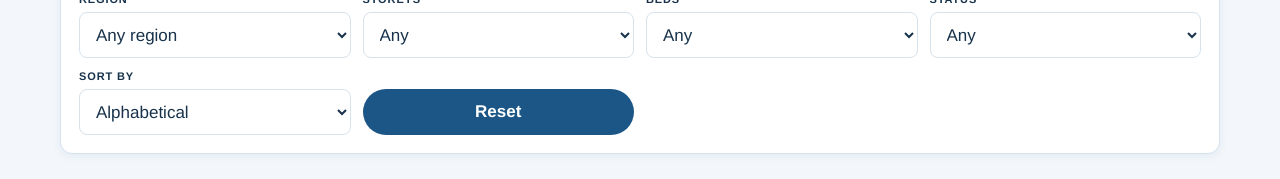
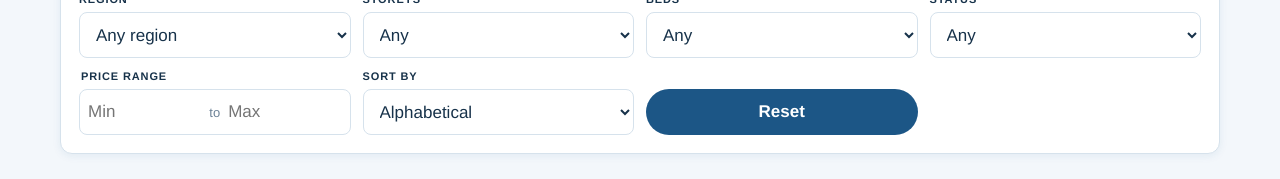
Before and after one commit to aditya-majhi/PropertiesList, a React (Vite) app: page / in a window 1280 px wide. Shown: the part 269-448 px from the top of the page. Built offline with nearby package versions, Linux system fonts and the light colour scheme; grey boxes are pictures that could not be loaded.

Commit message:
Added price range filter

```diff
--- a/src/App.css
+++ b/src/App.css
@@ -24,7 +24,7 @@
   box-shadow: var(--shadow-sm);
   padding: 18px;
   display: grid;
-  grid-template-columns: auto minmax(250px, 1.2fr) repeat(5, minmax(120px, 0.6fr)) auto;
+  grid-template-columns: auto minmax(250px, 1.2fr) repeat(6, minmax(120px, 0.6fr)) auto;
   gap: 12px;
   align-items: end;
 }
@@ -63,7 +63,8 @@
 }
 
 .search-field,
-.select-field {
+.select-field,
+.price-range-field {
   min-width: 0;
 }
 
@@ -157,6 +158,40 @@
   background: var(--white);
   font-family: Helvetica, "Helvetica Neue", Arial, sans-serif;
   outline: 0;
+}
+
+.price-range-field {
+  margin: 0;
+  padding: 0;
+  border: 0;
+}
+
+.price-range-inputs {
+  display: grid;
+  grid-template-columns: minmax(0, 1fr) auto minmax(0, 1fr);
+  align-items: center;
+  min-height: 46px;
+  border: 1px solid var(--line);
+  border-radius: var(--radius-sm);
+  background: var(--white);
+  color: #6d8297;
+  font-size: 13px;
+}
+
+.price-range-inputs input {
+  width: 100%;
+  min-width: 0;
+  border: 0;
+  outline: 0;
+  background: transparent;
+  padding: 0 8px;
+  color: var(--text-strong);
+  font: 17px/1 Helvetica, "Helvetica Neue", Arial, sans-serif;
+}
+
+.price-range-inputs input::-webkit-inner-spin-button,
+.price-range-inputs input::-webkit-outer-spin-button {
+  margin: 0;
 }
 
 .clear-button {
--- a/src/App.tsx
+++ b/src/App.tsx
@@ -135,6 +135,8 @@ function App() {
   const [storeyFilter, setStoreyFilter] = useState("Any");
   const [bedsFilter, setBedsFilter] = useState("Any");
   const [statusFilter, setStatusFilter] = useState("Any");
+  const [minimumPrice, setMinimumPrice] = useState("");
+  const [maximumPrice, setMaximumPrice] = useState("");
   const [sortBy, setSortBy] = useState<SortType>("alphabetical");
 
   const [agentModalProperty, setAgentModalProperty] =
@@ -166,6 +168,8 @@ function App() {
     bedsFilter,
     locationMode,
     locationQuery,
+    maximumPrice,
+    minimumPrice,
     sortBy,
     statusFilter,
     storeyFilter,
@@ -179,6 +183,8 @@ function App() {
 
   const filteredProperties = useMemo(() => {
     const normalizedQuery = locationQuery.trim().toLowerCase();
+    const minimumPriceValue = toNumber(minimumPrice);
+    const maximumPriceValue = toNumber(maximumPrice);
 
     const filtered = properties.filter(item => {
       const locationTarget =
@@ -195,9 +201,19 @@ function App() {
       const statusMatch =
         statusFilter === "Any" ||
         item.Status.toLowerCase() === statusFilter.toLowerCase();
+      const minimumPriceMatch =
+        minimumPrice === "" || item.TotalPrice >= minimumPriceValue;
+      const maximumPriceMatch =
+        maximumPrice === "" || item.TotalPrice <= maximumPriceValue;
 
       return (
-        locationMatch && areaMatch && storeyMatch && bedsMatch && statusMatch
+        locationMatch &&
+        areaMatch &&
+        storeyMatch &&
+        bedsMatch &&
+        statusMatch &&
+        minimumPriceMatch &&
+        maximumPriceMatch
       );
     });
 
@@ -214,6 +230,8 @@ function App() {
     bedsFilter,
     locationMode,
     locationQuery,
+    maximumPrice,
+    minimumPrice,
     properties,
     sortBy,
     statusFilter,
@@ -273,6 +291,8 @@ function App() {
     setStoreyFilter("Any");
     setBedsFilter("Any");
     setStatusFilter("Any");
+    setMinimumPrice("");
+    setMaximumPrice("");
     setSortBy("alphabetical");
     setIsSearchOpen(false);
   };
@@ -475,6 +495,33 @@ function App() {
           </select>
         </label>
 
+        <fieldset className="price-range-field">
+          <legend className="filter-label">Price range</legend>
+          <div className="price-range-inputs">
+            <input
+              id="minimum-price"
+              type="number"
+              min="0"
+              step="1000"
+              value={minimumPrice}
+              onChange={event => setMinimumPrice(event.target.value)}
+              placeholder="Min"
+              aria-label="Minimum price"
+            />
+            <span aria-hidden="true">to</span>
+            <input
+              id="maximum-price"
+              type="number"
+              min="0"
+              step="1000"
+              value={maximumPrice}
+              onChange={event => setMaximumPrice(event.target.value)}
+              placeholder="Max"
+              aria-label="Maximum price"
+            />
+          </div>
+        </fieldset>
+
         <label className="select-field" htmlFor="sort-by">
           <span className="filter-label">Sort by</span>
           <select
```
